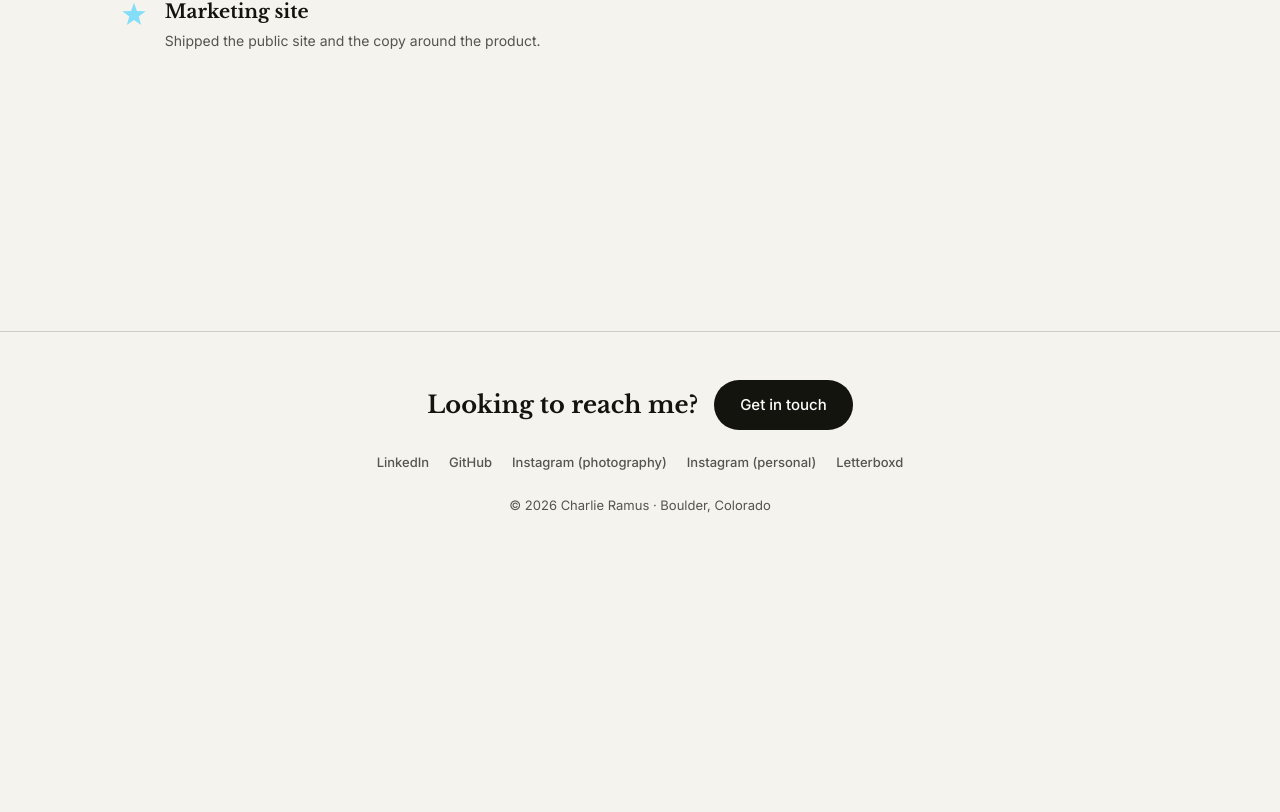
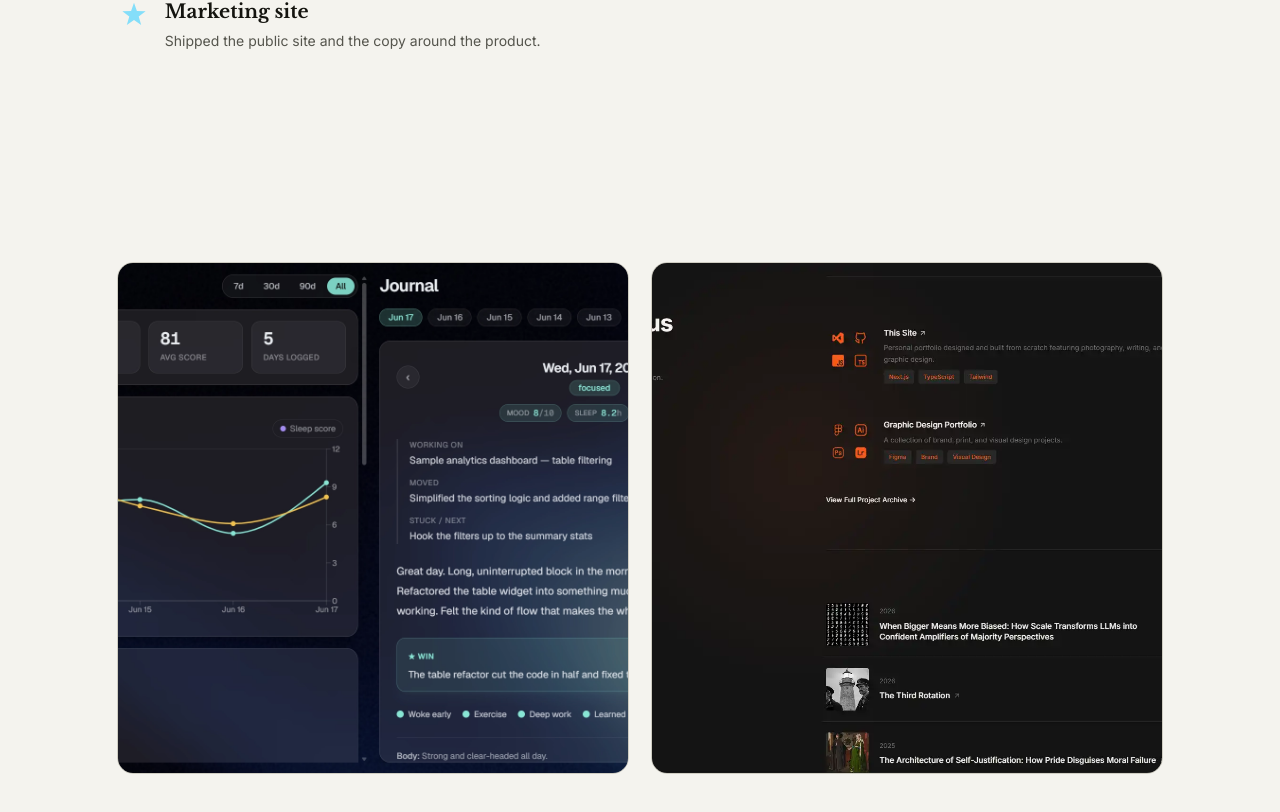
Before and after one commit to charlieramus/charlieramus.comv2, a Next.js app: page /web-projects/ostiara in a window 1280 px wide. Shown: the part 870-1682 px from the top of the page. Before the commit the page ends 1386 px from the top, so only its background shows below. Built offline with nearby package versions, Linux system fonts and the light colour scheme.

Commit message:
stage1v12

```diff
--- a/app/globals.css
+++ b/app/globals.css
@@ -2346,6 +2346,28 @@ body {
     max-width: 60ch;
   }
 
+  /* SQUARES — two square screenshots side by side, the change of rhythm after
+     the full-width beats. Equal square frames on the panel surface, the site's
+     16px image radius, no caption. Stacks to one column at the 880px breakpoint
+     (below). minmax(0,1fr) keeps the tracks from overflowing. */
+  .case-squares {
+    display: grid;
+    grid-template-columns: repeat(2, minmax(0, 1fr));
+    gap: clamp(14px, 2vw, 22px);
+    margin-top: clamp(34px, 5vw, 56px);
+  }
+  .case-square {
+    position: relative;
+    aspect-ratio: 1 / 1;
+    border-radius: 16px;
+    overflow: hidden;
+    background: var(--color-panel);
+    border: 1px solid var(--color-line);
+  }
+  .case-square-img {
+    object-fit: cover;
+  }
+
   /* Design — per-project slide galleries */
   .design-project {
     padding: clamp(30px, 5vw, 58px) 0;
@@ -2475,6 +2497,9 @@ body {
     .case-cards {
       grid-template-columns: 1fr;
     }
+    .case-squares {
+      grid-template-columns: 1fr;
+    }
     .gear-sections {
       grid-template-columns: 1fr;
     }
--- a/app/web-projects/[slug]/page.tsx
+++ b/app/web-projects/[slug]/page.tsx
@@ -205,9 +205,28 @@ export default async function WebProjectDetail({ params }: Params) {
           </Reveal>
         )}
 
+        {/* SQUARES — two side-by-side square screenshots, the deliberate change
+            of rhythm after the full-width hero. Renders only when
+            `project.squares` (a 2-tuple of /public paths) is set; stacks to one
+            column under the site's mobile breakpoint. Rounded, no caption. */}
+        {project.squares && (
+          <Reveal as="section" className="case-squares">
+            {project.squares.map((src, i) => (
+              <div className="case-square" key={`${src}-${i}`}>
+                <Image
+                  src={src}
+                  alt={`${project.title} — image ${i + 1}`}
+                  fill
+                  sizes="(max-width: 880px) 100vw, 600px"
+                  className="case-square-img"
+                />
+              </div>
+            ))}
+          </Reveal>
+        )}
+
         {/* Case-study sections render below in this fixed order, each only when
-            its data exists. V12 drops straight into these slots:
-              SQUARES    — two side-by-side square images (V12)
+            its data exists. V12 drops into these remaining slots:
               ARTICLE    — editorial paragraphs + optional pull-quote (V12)
               WIDE SHOT  — second full-width screenshot (V12)
               FULL BLEED — full-screen edge-to-edge image (V12)
--- a/site.config.ts
+++ b/site.config.ts
@@ -521,6 +521,11 @@ export const webProjects: WebProject[] = [
         detail: "Shipped the public site and the copy around the product.",
       },
     ],
+    // CUSTOMIZE (V12): two side-by-side square images. PLACEHOLDER — no true
+    // square Ostiara screenshots exist yet; these two existing /images/web
+    // shots are cropped to square via object-fit so the section renders in
+    // review. Swap for real square Ostiara assets when captured.
+    squares: ["/images/web/mylifeinarepo.webp", "/images/web/charlieramus-com.webp"],
   },
   {
     title: "MyLifeInARepo",
```
Also changed, not shown: 1 other file (tests, documents, lock files or other folders).
